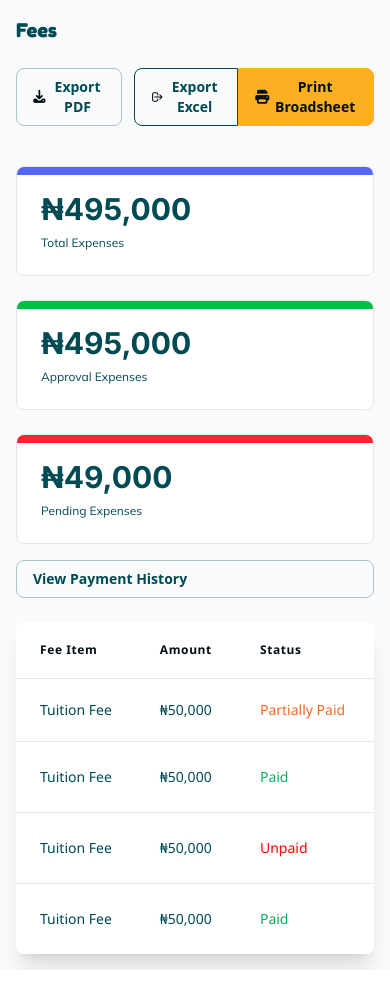
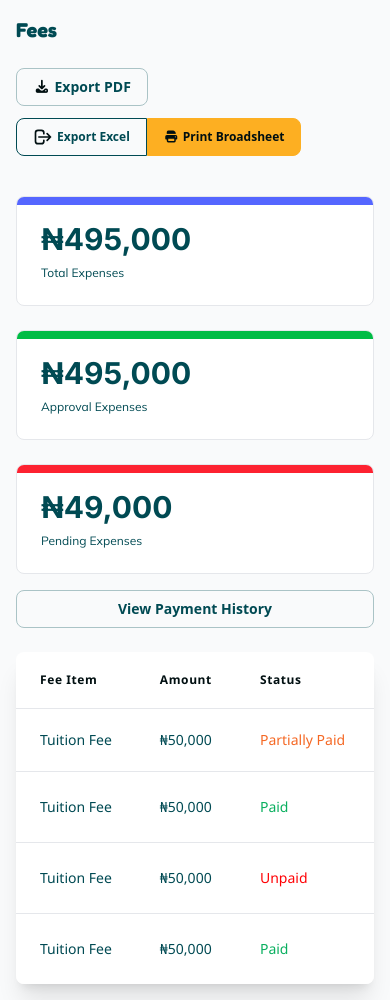
Before and after one commit to tsucess/kokokah_sms, a Laravel app: page /student/fees in a window 390 px wide. Shown: the part 113-1113 px from the top of the page. Before the commit the page ends 1083 px from the top, so only its background shows below. Run offline with Laravel 12, Linux system fonts and the light colour scheme; style sheets or scripts are compiled from the project's sources; some libraries are stand-ins or nearby versions.

Commit message:
finished student responsiveness

```diff
--- a/resources/views/student/attendance-summary.blade.php
+++ b/resources/views/student/attendance-summary.blade.php
@@ -76,7 +76,7 @@
             </div>
         </div>
 
-        <div class="overflow-x-auto ">
+        <div class="overflow-x-auto " style="scrollbar-width: none; -ms-overflow-style: none;">
             <table class="w-full bg-white shadow rounded-2xl">
                 <thead class=" border-b border-gray-200">
                     <tr>
--- a/resources/views/student/fees.blade.php
+++ b/resources/views/student/fees.blade.php
@@ -37,15 +37,15 @@
             <div class="space-y-2">
                 <h2 class="text-xl font-bold text-primary font-fredoka">Fees</h2>
             </div>
-            <div class="flex items-center justify-end space-x-3">
+            <div class="flex items-center sm:justify-end flex-wrap sm:flex-nowrap gap-3">
                 <button
                     class="px-4 py-2 border border-communicationBtn text-sm font-semibold text-primary group rounded-lg hover:bg-communicationBtn transition-colors gap-1 flex items-center">
                     <i class="fa-solid fa-download text-black group-hover:text-primary"></i>
                     Export PDF
                 </button>
-                <div class="flex items-center ">
+                <div class="flex">
                     <button
-                        class="px-4 py-2 border font-semibold group border-primary text-primary gap-1 text-sm rounded-l-lg hover:bg-primary hover:text-white transition-colors flex items-center">
+                        class="px-4 py-2 border font-semibold group border-primary text-primary gap-1 text-xs sm:text-base rounded-l-lg hover:bg-primary hover:text-white transition-colors flex items-center">
                         <svg class="w-5 h-5 text-black group-hover:text-white" fill="none" stroke="currentColor"
                             viewBox="0 0 24 24">
                             <path stroke-linecap="round" stroke-linejoin="round" stroke-width="2"
@@ -54,7 +54,7 @@
                         Export Excel
                     </button>
                     <button
-                        class="px-4 py-2 bg-accent font-semibold gap-1 border border-accent text-black text-sm rounded-r-lg hover:border-accent-hover hover:bg-accent-hover transition-colors flex items-center">
+                        class="px-4 py-2 bg-accent font-semibold gap-1 border border-accent text-black text-xs sm:text-base rounded-r-lg hover:border-accent-hover hover:bg-accent-hover transition-colors flex items-center">
                         <i class="fa-solid fa-print text-black"></i>
                         Print Broadsheet
                     </button>
@@ -88,14 +88,14 @@
                 </div>
             </div>
             <a href="{{ route('student.payment-history') }}"
-                class="px-4 py-2 border border-communicationBtn text-sm font-semibold text-primary group rounded-lg hover:bg-communicationBtn transition-colors gap-1 flex items-center">
+                class="px-4 py-2 border border-communicationBtn text-sm font-semibold justify-center text-primary group rounded-lg hover:bg-communicationBtn transition-colors gap-1 flex items-center">
                 View Payment History
             </a>
         </section>
 
         <!-- Fees Table -->
         <div class="bg-white rounded-lg shadow-xl overflow-hidden">
-            <div class="overflow-x-auto">
+            <div class="overflow-x-auto" style="scrollbar-width: none; -ms-overflow-style: none;">
                 <table class="w-full">
                     <thead class="border-b border-gray-200">
                         <tr>
--- a/resources/views/student/payment-history.blade.php
+++ b/resources/views/student/payment-history.blade.php
@@ -4,7 +4,7 @@
 @section('page-title', 'Welcome to Kokokah')
 
 @section('content')
-    <div class="p-8">
+    <div class="p-4 md:p-8">
         <!-- Header -->
         <div class="mb-6">
             <h2 class="text-2xl font-bold text-primary font-fredoka">Payment History</h2>
@@ -21,7 +21,7 @@
 
         <!-- Login History Table -->
         <div class="bg-white rounded-lg shadow-xl overflow-hidden">
-            <div class="overflow-x-auto">
+            <div class="overflow-x-auto" style="scrollbar-width: none; -ms-overflow-style: none;">
                 <table class="w-full">
                     <thead class="border-b border-gray-200">
                         <tr>
--- a/resources/views/student/result.blade.php
+++ b/resources/views/student/result.blade.php
@@ -10,7 +10,7 @@
         <div class="space-y-2">
             <h2 class="text-xl font-bold text-primary font-fredoka">My Results</h2>
         </div>
-        <div class="flex items-center justify-end space-x-3">
+        <div class="flex flex-wrap gap-3 sm:flex-nowrap items-center sm:justify-end ">
             <button class="px-4 py-2 border border-communicationBtn text-xs md:text-sm font-semibold text-primary group rounded-lg hover:bg-communicationBtn transition-colors gap-1 flex items-center">
                 <i class="fa-solid fa-download text-black group-hover:text-primary hidden sm:inline"></i>
                 Export PDF
@@ -79,7 +79,7 @@
 
         <!-- Broadsheet Table -->
         <div class="bg-white rounded-lg shadow-lg overflow-hidden">
-            <div class="overflow-x-auto">
+            <div class="overflow-x-auto" style="scrollbar-width: none; -ms-overflow-style: none;">
                 <table class="w-full">
                     <thead class="border-b border-gray-200">
                         <tr>
--- a/resources/views/student/timetable.blade.php
+++ b/resources/views/student/timetable.blade.php
@@ -16,7 +16,7 @@
             <img src="/images/image_timetable_page.png" alt="" class="absolute right-2 md:right-20 w-35 md:w-50 top-6 md:top-2">
         </header>
 
-        <section class="bg-white shadow-xl rounded-2xl p-2 md:p-6 overflow-x-auto">
+        <section class="bg-white shadow-xl rounded-2xl p-2 md:p-6 overflow-x-auto" style="scrollbar-width: none; -ms-overflow-style: none;">
             <table class="w-full ">
                 <thead class="border-b border-gray-200">
 
```
Also changed, not shown: resources/views/student/announcements.blade.php (+4 -4 lines).
